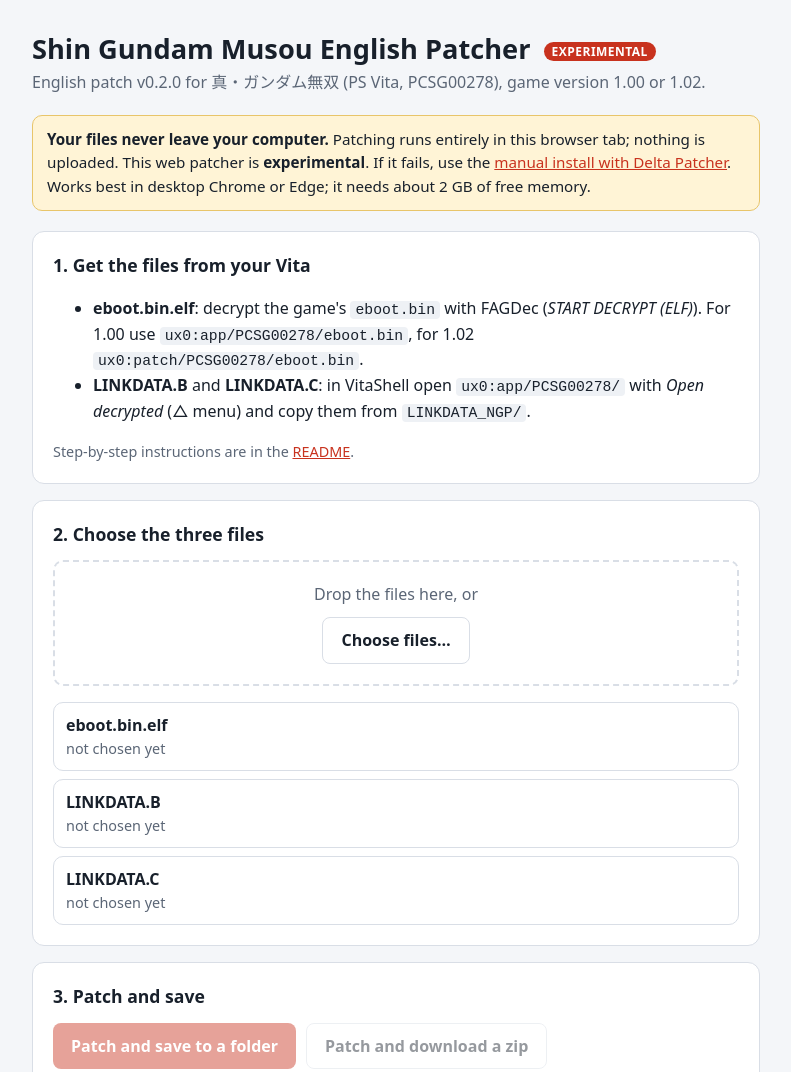
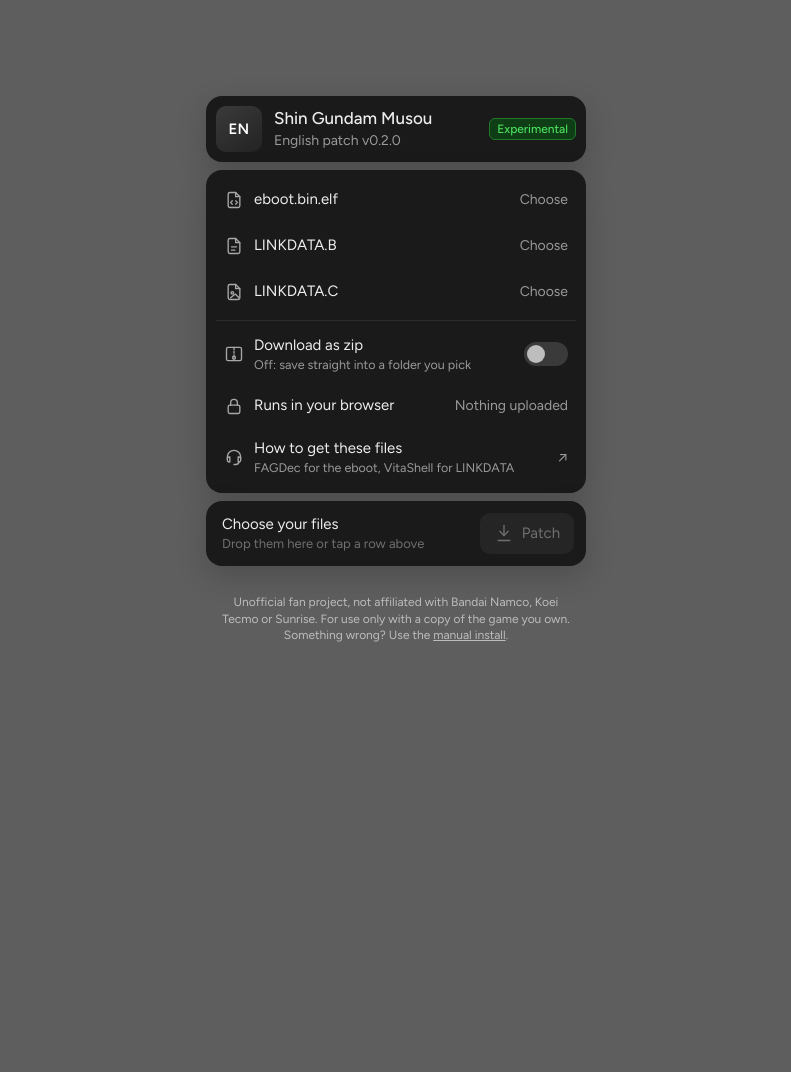
Before and after one commit to irxd/shin-gundam-musou-en, a plain HTML site: page docs/index.html in a window 1280 px wide. Shown: the top 1072 px of the page, without its empty margins (244-1035 px from the left). After the commit the page ends 800 px from the top, so only its background shows below. Drawn offline with Linux system fonts and the light colour scheme.

Commit message:
feat(web): redesign the web patcher as minimal stacked cards
Co-Authored-By: Claude Opus 5.5 <noreply@anthropic.com>

```diff
--- a/docs/index.html
+++ b/docs/index.html
@@ -5,126 +5,155 @@
 <meta name="viewport" content="width=device-width, initial-scale=1">
 <title>Shin Gundam Musou English Patcher</title>
 <meta name="description" content="Apply the English patch for Shin Gundam Musou (PS Vita, PCSG00278) in your browser. Your files never leave your computer.">
+<link rel="preconnect" href="https://fonts.googleapis.com">
+<link rel="preconnect" href="https://fonts.gstatic.com" crossorigin>
+<link href="https://fonts.googleapis.com/css2?family=Figtree:wght@400;500;600&display=swap" rel="stylesheet">
 <style>
   :root {
-    --bg: #f4f6f9; --panel: #ffffff; --text: #18202b; --muted: #5b6676; --line: #d9dee6;
-    --accent: #c8321e; --accent-text: #ffffff; --ok: #1d7a46; --ok-bg: #e7f5ec; --bad: #b3261e; --bad-bg: #fdecea;
-    --warn-bg: #fff4d6; --warn-line: #e8c56a; --code: #eef1f5;
-  }
-  @media (prefers-color-scheme: dark) {
-    :root:not([data-theme="light"]) {
-      --bg: #0f141b; --panel: #171e27; --text: #e6ebf1; --muted: #98a3b3; --line: #2b3542;
-      --accent: #e0503a; --ok: #5fcf8f; --ok-bg: #12301f; --bad: #ff8a80; --bad-bg: #3a1714;
-      --warn-bg: #352a10; --warn-line: #7a6326; --code: #222b36;
-    }
+    --page: #5e5e5e; --card: #1a1a1a; --row: #252525; --row-hover: #222222; --line: #2c2c2c;
+    --text: #ededed; --muted: #9a9a9a; --dim: #6f6f6f; --icon: #a8a8a8;
+    --green: #4ade5c; --green-bg: #0f3d16; --green-line: #1f7a2c; --red: #ff7b72;
   }
   * { box-sizing: border-box; }
-  body { margin: 0; background: var(--bg); color: var(--text);
-         font: 16px/1.55 system-ui, -apple-system, "Segoe UI", Roboto, sans-serif; }
-  main { max-width: 760px; margin: 0 auto; padding: 32px 16px 64px; }
-  h1 { font-size: 1.7rem; line-height: 1.25; margin: 0 0 4px; }
-  h2 { font-size: 1.1rem; margin: 0 0 12px; }
-  a { color: var(--accent); }
-  code { background: var(--code); padding: 1px 5px; border-radius: 4px; font-size: .92em; overflow-wrap: anywhere; }
-  .sub { color: var(--muted); margin: 0 0 20px; }
-  .badge { display: inline-block; vertical-align: middle; font-size: .75rem; font-weight: 700; letter-spacing: .04em;
-           text-transform: uppercase; padding: 2px 8px; border-radius: 999px; background: var(--accent);
-           color: var(--accent-text); margin-left: 6px; }
-  .note { background: var(--warn-bg); border: 1px solid var(--warn-line); border-radius: 10px; padding: 12px 14px;
-          margin: 0 0 20px; font-size: .95rem; }
-  .panel { background: var(--panel); border: 1px solid var(--line); border-radius: 12px; padding: 20px;
-           margin: 0 0 16px; }
-  .panel > p:last-child, .panel > ul:last-child, .panel > ol:last-child { margin-bottom: 0; }
-  #drop { border: 2px dashed var(--line); border-radius: 10px; padding: 20px; text-align: center; color: var(--muted);
-          transition: border-color .15s, background .15s; }
-  #drop.over { border-color: var(--accent); background: var(--code); }
-  button { font: inherit; font-weight: 600; border: 0; border-radius: 8px; padding: 10px 18px; cursor: pointer;
-           background: var(--accent); color: var(--accent-text); }
-  button.secondary { background: transparent; color: var(--text); border: 1px solid var(--line); }
-  button:disabled { opacity: .45; cursor: not-allowed; }
-  .slots { list-style: none; padding: 0; margin: 16px 0 0; display: grid; gap: 8px; }
-  .slot { border: 1px solid var(--line); border-radius: 10px; padding: 10px 12px; }
-  .slot .name { font-weight: 600; }
-  .slot .file { color: var(--muted); font-size: .9rem; overflow-wrap: anywhere; }
-  .slot .msg { font-size: .9rem; }
-  .slot.ok { border-color: var(--ok); background: var(--ok-bg); }
-  .slot.ok .msg { color: var(--ok); }
-  .slot.bad { border-color: var(--bad); background: var(--bad-bg); }
-  .slot.bad .msg { color: var(--bad); }
-  .actions { display: flex; flex-wrap: wrap; gap: 10px; margin-top: 4px; }
-  progress { width: 100%; height: 14px; accent-color: var(--accent); }
-  #error { color: var(--bad); background: var(--bad-bg); border: 1px solid var(--bad); border-radius: 10px;
-           padding: 10px 12px; margin: 16px 0 0; overflow-wrap: anywhere; }
-  .small { font-size: .9rem; color: var(--muted); }
-  footer { color: var(--muted); font-size: .85rem; margin-top: 28px; }
+  html, body { margin: 0; min-height: 100%; }
+  body { background: var(--page); color: var(--text); font: 15px/1.4 Figtree, system-ui, -apple-system, "Segoe UI", sans-serif;
+         -webkit-font-smoothing: antialiased; display: flex; justify-content: center; align-items: flex-start; }
+  main { width: 100%; max-width: 380px; margin: 0 16px; padding: 12vh 0 48px; display: grid; gap: 8px; }
+  .card { background: var(--card); border-radius: 16px; padding: 8px; box-shadow: 0 10px 30px rgba(0,0,0,.18); }
+  a { color: inherit; text-decoration: none; }
+  svg { width: 20px; height: 20px; flex: none; stroke: var(--icon); fill: none; stroke-width: 1.6;
+        stroke-linecap: round; stroke-linejoin: round; }
+
+  /* header */
+  .head { display: flex; align-items: center; gap: 12px; padding: 2px; }
+  .logo { width: 46px; height: 46px; border-radius: 10px; background: linear-gradient(145deg, #3a3a3a, #232323);
+          display: grid; place-items: center; font-weight: 600; font-size: 15px; letter-spacing: .02em; color: #fff; }
+  .head .t { font-size: 17px; font-weight: 500; }
+  .head .s { color: var(--muted); font-size: 14px; }
+
+  /* rows */
+  .row { display: flex; align-items: center; gap: 10px; width: 100%; min-height: 44px; padding: 8px 10px;
+         border-radius: 10px; border: 0; background: none; color: var(--text); font: inherit; text-align: left; }
+  .row + .row { margin-top: 2px; }
+  button.row, a.row, label.row { cursor: pointer; }
+  button.row:hover, a.row:hover, label.row:hover { background: var(--row-hover); }
+  .row .label { flex: 1; min-width: 0; }
+  .row .label small { display: block; color: var(--muted); font-size: 12.5px; line-height: 1.35; margin-top: 1px;
+                      overflow-wrap: anywhere; }
+  .row .meta { color: var(--muted); font-size: 14px; white-space: nowrap; }
+  .row.ok { background: var(--row); }
+  .row.ok svg.st { stroke: var(--green); }
+  .row.bad .label small { color: var(--red); }
+  .row.bad svg.st { stroke: var(--red); }
+  .sep { height: 1px; background: var(--line); margin: 6px 2px; }
+  .badge { font-size: 12px; font-weight: 500; color: var(--green); background: var(--green-bg);
+           border: 1px solid var(--green-line); border-radius: 6px; padding: 2px 7px; white-space: nowrap; }
+  #drop.over { outline: 1px dashed var(--muted); outline-offset: -1px; }
+
+  /* switch */
+  .switch { position: relative; width: 44px; height: 24px; flex: none; }
+  .switch input { position: absolute; inset: 0; opacity: 0; margin: 0; cursor: pointer; }
+  .switch span { position: absolute; inset: 0; border-radius: 999px; background: #3a3a3a; transition: background .15s; }
+  .switch span::after { content: ""; position: absolute; top: 3px; left: 3px; width: 18px; height: 18px; border-radius: 50%;
+                        background: #bdbdbd; transition: transform .15s; }
+  .switch input:checked + span { background: #4a4a4a; }
+  .switch input:checked + span::after { transform: translateX(20px); background: #f2f2f2; }
+  .switch input:disabled { cursor: not-allowed; }
+  .switch input:focus-visible + span { outline: 2px solid var(--muted); outline-offset: 2px; }
+
+  /* footer */
+  .foot { display: flex; align-items: center; gap: 10px; padding: 4px 4px 4px 8px; }
+  .foot .info { flex: 1; min-width: 0; }
+  .foot .info .t { font-size: 15px; }
+  .foot .info .s { color: var(--dim); font-size: 13px; overflow-wrap: anywhere; }
+  .btn { display: inline-flex; align-items: center; gap: 8px; border: 0; border-radius: 10px; padding: 10px 14px;
+         background: var(--row); color: var(--text); font: inherit; font-size: 15px; cursor: pointer; }
+  .btn svg { stroke: var(--text); }
+  .btn:hover:not(:disabled) { background: #2e2e2e; }
+  .btn:disabled { color: var(--dim); cursor: not-allowed; }
+  .btn:disabled svg { stroke: var(--dim); }
+  .bar { height: 3px; border-radius: 3px; background: var(--line); margin: 6px 8px 2px; overflow: hidden; }
+  .bar i { display: block; height: 100%; width: 0; background: var(--text); transition: width .2s; }
+
+  .msg { padding: 10px 12px; font-size: 14px; color: var(--muted); }
+  .msg code { color: var(--text); font: 12.5px ui-monospace, "Cascadia Mono", Consolas, monospace; overflow-wrap: anywhere; }
+  .msg p { margin: 0 0 8px; } .msg p:last-child { margin: 0; }
+  #error { color: var(--red); }
+  .fine { color: #d4d4d4; font-size: 12px; text-align: center; padding: 8px 12px 0; opacity: .8; }
+  .fine a { text-decoration: underline; }
+  :focus-visible { outline: 2px solid var(--muted); outline-offset: 2px; }
 </style>
 </head>
 <body>
-<main>
-  <h1>Shin Gundam Musou English Patcher <span class="badge">Experimental</span></h1>
-  <p class="sub">English patch <span id="patch-version"></span> for 真・ガンダム無双 (PS Vita, PCSG00278), game version 1.00 or 1.02.</p>
-
-  <p class="note"><strong>Your files never leave your computer.</strong> Patching runs entirely in this browser tab;
-    nothing is uploaded. This web patcher is <strong>experimental</strong>. If it fails, use the
-    <a href="https://github.com/irxd/shin-musou-gundam-vita-english#installation">manual install with Delta Patcher</a>.
-    Works best in desktop Chrome or Edge; it needs about 2 GB of free memory.</p>
-
-  <section class="panel">
-    <h2>1. Get the files from your Vita</h2>
-    <ul>
-      <li><strong>eboot.bin.elf</strong>: decrypt the game's <code>eboot.bin</code> with FAGDec
-        (<em>START DECRYPT (ELF)</em>). For 1.00 use <code>ux0:app/PCSG00278/eboot.bin</code>, for 1.02
-        <code>ux0:patch/PCSG00278/eboot.bin</code>.</li>
-      <li><strong>LINKDATA.B</strong> and <strong>LINKDATA.C</strong>: in VitaShell open <code>ux0:app/PCSG00278/</code>
-        with <em>Open decrypted</em> (△ menu) and copy them from <code>LINKDATA_NGP/</code>.</li>
-    </ul>
-    <p class="small">Step-by-step instructions are in the
-      <a href="https://github.com/irxd/shin-musou-gundam-vita-english#real-ps-vita-repatch">README</a>.</p>
-  </section>
-
-  <section class="panel">
-    <h2>2. Choose the three files</h2>
-    <div id="drop">
-      <p style="margin:0 0 10px">Drop the files here, or</p>
-      <button id="pick" type="button" class="secondary">Choose files…</button>
-      <input id="files" type="file" multiple hidden>
-    </div>
-    <ul class="slots">
-      <li class="slot" data-slot="eboot"><div class="name">eboot.bin.elf</div><div class="file"></div><div class="msg"></div></li>
-      <li class="slot" data-slot="LINKDATA.B"><div class="name">LINKDATA.B</div><div class="file"></div><div class="msg"></div></li>
-      <li class="slot" data-slot="LINKDATA.C"><div class="name">LINKDATA.C</div><div class="file"></div><div class="msg"></div></li>
-    </ul>
-    <div id="error" role="alert" hidden></div>
-  </section>
-
-  <section class="panel">
-    <h2>3. Patch and save</h2>
-    <div class="actions">
-      <button id="save-folder" type="button" disabled>Patch and save to a folder</button>
-      <button id="save-zip" type="button" class="secondary" disabled>Patch and download a zip</button>
-    </div>
-    <p class="small" id="folder-note">Saving to a folder writes <code>rePatch/PCSG00278/…</code> inside the folder you
-      pick, without building a 1 GB zip first.</p>
-    <div id="progress-box" hidden>
-      <progress id="progress" value="0" max="1"></progress>
-      <p id="progress-label" class="small" style="margin:6px 0 0" aria-live="polite"></p>
+<main id="drop">
+  <section class="card">
+    <div class="head">
+      <div class="logo" aria-hidden="true">EN</div>
+      <div style="flex:1;min-width:0">
+        <div class="t">Shin Gundam Musou</div>
+        <div class="s" title="PCSG00278, game version 1.00 or 1.02">English patch <span id="patch-version"></span></div>
+      </div>
+      <span class="badge" title="This web patcher is new. If it fails, use the manual install.">Experimental</span>
     </div>
   </section>
 
-  <section class="panel" id="done" hidden>
-    <h2>4. Copy to your Vita</h2>
-    <p>Copy the <code>rePatch</code> folder to the root of <code>ux0:</code> on your Vita (for the zip, unzip it
-      first), so you end up with:</p>
-    <p><code>ux0:rePatch/PCSG00278/eboot.bin</code><br>
-       <code>ux0:rePatch/PCSG00278/LINKDATA_NGP/LINKDATA.B</code><br>
-       <code>ux0:rePatch/PCSG00278/LINKDATA_NGP/LINKDATA.C</code></p>
-    <p>You need the rePatch plugin installed. Start the game, and it's in English.</p>
+  <section class="card">
+    <button class="row" type="button" data-slot="eboot">
+      <svg class="st" viewBox="0 0 24 24"><path d="M14 3H7a2 2 0 0 0-2 2v14a2 2 0 0 0 2 2h10a2 2 0 0 0 2-2V8z"/><path d="M14 3v5h5"/><path d="m10 13-2 2 2 2"/><path d="m14 17 2-2-2-2"/></svg>
+      <span class="label">eboot.bin.elf<small></small></span><span class="meta">Choose</span>
+    </button>
+    <button class="row" type="button" data-slot="LINKDATA.B">
+      <svg class="st" viewBox="0 0 24 24"><path d="M14 3H7a2 2 0 0 0-2 2v14a2 2 0 0 0 2 2h10a2 2 0 0 0 2-2V8z"/><path d="M14 3v5h5"/><path d="M9 13h6M9 17h4"/></svg>
+      <span class="label">LINKDATA.B<small></small></span><span class="meta">Choose</span>
+    </button>
+    <button class="row" type="button" data-slot="LINKDATA.C">
+      <svg class="st" viewBox="0 0 24 24"><path d="M14 3H7a2 2 0 0 0-2 2v14a2 2 0 0 0 2 2h10a2 2 0 0 0 2-2V8z"/><path d="M14 3v5h5"/><circle cx="10" cy="13" r="1.5"/><path d="m18 19-4.5-4.5L8 19"/></svg>
+      <span class="label">LINKDATA.C<small></small></span><span class="meta">Choose</span>
+    </button>
+    <input id="files" type="file" multiple hidden>
+    <div class="sep"></div>
+    <label class="row" id="zip-row">
+      <svg viewBox="0 0 24 24"><rect x="3" y="4" width="18" height="16" rx="2"/><path d="M12 4v3M12 9v2M12 13v2"/><rect x="10.5" y="15" width="3" height="3" rx=".5"/></svg>
+      <span class="label">Download as zip<small id="zip-note">Off: save straight into a folder you pick</small></span>
+      <span class="switch"><input id="zip" type="checkbox" role="switch"><span></span></span>
+    </label>
+    <div class="row">
+      <svg viewBox="0 0 24 24"><rect x="5" y="11" width="14" height="10" rx="2"/><path d="M8 11V8a4 4 0 0 1 8 0v3"/></svg>
+      <span class="label">Runs in your browser</span><span class="meta">Nothing uploaded</span>
+    </div>
+    <a class="row" href="https://github.com/irxd/shin-musou-gundam-vita-english#real-ps-vita-repatch" target="_blank" rel="noopener">
+      <svg viewBox="0 0 24 24"><path d="M4 14v-2a8 8 0 0 1 16 0v2"/><path d="M4 14a2 2 0 0 1 2-2h1v6H6a2 2 0 0 1-2-2zM20 14a2 2 0 0 0-2-2h-1v6h1a2 2 0 0 0 2-2z"/><path d="M18 18a4 4 0 0 1-4 3h-2"/></svg>
+      <span class="label">How to get these files<small>FAGDec for the eboot, VitaShell for LINKDATA</small></span>
+      <span class="meta">↗</span>
+    </a>
   </section>
 
-  <footer>
-    Unofficial fan project, not affiliated with Bandai Namco, Koei Tecmo or Sunrise. For use only with a copy of the
-    game you own. · <a href="https://github.com/irxd/shin-musou-gundam-vita-english">Project page</a>
-  </footer>
+  <section class="card" id="error-card" hidden><div class="msg" id="error" role="alert"></div></section>
+
+  <section class="card" id="done" hidden>
+    <div class="msg">
+      <p style="color:var(--text)">Copy the <code>rePatch</code> folder to <code>ux0:</code> on your Vita<span id="unzip-hint"> (unzip it first)</span>:</p>
+      <p><code>ux0:rePatch/PCSG00278/eboot.bin</code><br><code>ux0:rePatch/PCSG00278/LINKDATA_NGP/LINKDATA.B</code><br><code>ux0:rePatch/PCSG00278/LINKDATA_NGP/LINKDATA.C</code></p>
+      <p>Needs the rePatch plugin. Then start the game.</p>
+    </div>
+  </section>
+
+  <section class="card">
+    <div class="foot">
+      <div class="info">
+        <div class="t" id="status">Choose your files</div>
+        <div class="s" id="status-sub">Drop them here or tap a row above</div>
+      </div>
+      <button class="btn" id="patch" type="button" disabled>
+        <svg viewBox="0 0 24 24"><path d="M12 3v12"/><path d="m7 10 5 5 5-5"/><path d="M5 21h14"/></svg>Patch
+      </button>
+    </div>
+    <div class="bar" id="bar" hidden><i></i></div>
+  </section>
+
+  <p class="fine">Unofficial fan project, not affiliated with Bandai Namco, Koei Tecmo or Sunrise. For use only with
+    a copy of the game you own. Something wrong? Use the
+    <a href="https://github.com/irxd/shin-musou-gundam-vita-english#installation">manual install</a>.</p>
 </main>
 <script type="module" src="patcher/app.js"></script>
 </body>
--- a/docs/patcher/app.js
+++ b/docs/patcher/app.js
@@ -4,10 +4,10 @@ import { makeZip, crc32 } from './zip.js';
 
 const $ = (s) => document.querySelector(s);
 const SLOTS = ['eboot', 'LINKDATA.B', 'LINKDATA.C'];
-const state = { manifest: null, slots: {}, busy: false };
+const state = { manifest: null, slots: {}, busy: false, done: false };
 const canPickFolder = 'showDirectoryPicker' in window;
 
-const mb = (n) => (n / 1048576).toFixed(n < 10485760 ? 1 : 0) + ' MB';
+const mb = (n) => (n < 10485760 ? (n / 1048576).toFixed(1) : Math.round(n / 1048576)) + ' MB';
 
 async function init() {
   try {
@@ -19,17 +19,17 @@ async function init() {
     showError('Could not load the patch files. Reload the page to try again.');
     return;
   }
-  $('#pick').addEventListener('click', () => $('#files').click());
+  for (const slot of SLOTS) document.querySelector(`[data-slot="${slot}"]`).addEventListener('click', () => $('#files').click());
   $('#files').addEventListener('change', (e) => addFiles(e.target.files));
   const drop = $('#drop');
   drop.addEventListener('dragover', (e) => { e.preventDefault(); drop.classList.add('over'); });
-  drop.addEventListener('dragleave', () => drop.classList.remove('over'));
+  drop.addEventListener('dragleave', (e) => { if (!drop.contains(e.relatedTarget)) drop.classList.remove('over'); });
   drop.addEventListener('drop', (e) => { e.preventDefault(); drop.classList.remove('over'); addFiles(e.dataTransfer.files); });
-  $('#save-folder').addEventListener('click', () => run('folder'));
-  $('#save-zip').addEventListener('click', () => run('zip'));
-  if (!canPickFolder) {
-    $('#save-folder').hidden = true;
-    $('#folder-note').hidden = true;
+  $('#patch').addEventListener('click', run);
+  $('#zip').addEventListener('change', render);
+  if (!canPickFolder) {                          // Firefox / Safari: zip only
+    $('#zip').checked = true;
+    $('#zip').disabled = true;
   }
   render();
 }
@@ -37,19 +37,18 @@ async function init() {
 async function addFiles(list) {
   if (state.busy) return;
   hideError();
+  state.done = false;
   for (const file of list) {
     const row = { file, checking: true };
-    const guess = /\.(elf|bin)$/i.test(file.name) && !/linkdata/i.test(file.name) ? 'eboot'
-      : /linkdata\.b$/i.test(file.name) ? 'LINKDATA.B' : /linkdata\.c$/i.test(file.name) ? 'LINKDATA.C' : null;
+    const guess = /linkdata\.b$/i.test(file.name) ? 'LINKDATA.B' : /linkdata\.c$/i.test(file.name) ? 'LINKDATA.C'
+      : /\.(elf|bin)$/i.test(file.name) ? 'eboot' : null;
     if (guess) { state.slots[guess] = row; render(); }
     const id = await identify(file, state.manifest);
+    if (guess && state.slots[guess] === row) delete state.slots[guess];
     if (id.kind && SLOTS.includes(id.kind)) {
-      if (guess && guess !== id.kind && state.slots[guess] === row) delete state.slots[guess];
       // don't replace a good file with a bad one picked later
-      if (id.ok || !state.slots[id.kind]?.ok || state.slots[id.kind] === row)
-        state.slots[id.kind] = { file, ...id };
+      if (id.ok || !state.slots[id.kind]?.ok) state.slots[id.kind] = { file, ...id };
     } else {
-      if (guess && state.slots[guess] === row) delete state.slots[guess];
       showError(`${file.name}: ${id.message}`);
     }
     render();
@@ -63,45 +62,65 @@ function render() {
     const s = state.slots[slot];
     el.classList.toggle('ok', !!s?.ok);
     el.classList.toggle('bad', !!s && !s.checking && !s.ok);
-    el.querySelector('.file').textContent = s ? `${s.file.name} · ${mb(s.file.size)}` : 'not chosen yet';
-    el.querySelector('.msg').textContent = s ? (s.checking ? 'Checking…' : s.message) : '';
+    el.disabled = state.busy;
+    const small = el.querySelector('small'), meta = el.querySelector('.meta');
+    if (!s) { small.textContent = ''; meta.textContent = 'Choose'; }
+    else if (s.checking) { small.textContent = 'Checking…'; meta.textContent = mb(s.file.size); }
+    else if (s.ok) {
+      small.textContent = s.entry.gameVersion ? `Game version ${s.entry.gameVersion}` : 'Decrypted original';
+      meta.textContent = mb(s.file.size);
+    } else { small.textContent = s.message; meta.textContent = 'Replace'; }
   }
+  const zip = $('#zip').checked;
+  $('#zip-note').textContent = !canPickFolder ? 'Saving to a folder needs Chrome or Edge'
+    : zip ? 'On: one ~1 GB zip to unzip yourself' : 'Off: save straight into a folder you pick';
+  $('#zip').disabled = state.busy || !canPickFolder;
+  $('#unzip-hint').hidden = !zip;
+
   const ready = SLOTS.every((k) => state.slots[k]?.ok);
-  for (const b of ['#save-folder', '#save-zip']) $(b).disabled = !ready || state.busy;
-  $('#pick').disabled = state.busy;
+  $('#patch').disabled = !ready || state.busy;
+  if (!state.busy && !state.done) {
+    const n = SLOTS.filter((k) => state.slots[k]?.ok).length;
+    setStatus(ready ? 'Ready to patch' : n ? `${n} of 3 files ready` : 'Choose your files',
+      ready ? (zip ? 'Creates a zip with the rePatch folder' : 'You\'ll pick where to save it')
+        : 'Drop them here or tap a row above');
+  }
 }
 
-async function run(mode) {
+function setStatus(title, sub) { $('#status').textContent = title; $('#status-sub').textContent = sub; }
+function setBar(f) { $('#bar').hidden = f == null; $('#bar i').style.width = `${Math.round((f ?? 0) * 100)}%`; }
+
+async function run() {
   hideError();
-  state.busy = true;
-  render();
+  const mode = $('#zip').checked ? 'zip' : 'folder';
   const jobs = SLOTS.map((k) => state.slots[k]);
   const total = jobs.reduce((n, j) => n + j.entry.target.size, 0);
   let doneBefore = 0;
-  const progress = $('#progress'), label = $('#progress-label');
-  $('#progress-box').hidden = false;
+  state.busy = true; state.done = false;
   $('#done').hidden = true;
+  render();
 
   try {
     let root = null;
     if (mode === 'folder') {
+      setStatus('Pick a folder', 'The rePatch folder is created inside it');
       root = await window.showDirectoryPicker({ id: 'sgm-repatch', mode: 'readwrite' });
     }
+    setBar(0);
     const zipEntries = [];
     for (const job of jobs) {
       const { entry } = job;
-      label.textContent = `Patching ${entry.source.name}…`;
       const patch = new Uint8Array(await (await fetch('patcher/patches/' + entry.patch)).arrayBuffer());
       const sink = mode === 'folder' ? await folderSink(root, entry.target.path) : zipSink(entry.target.path, zipEntries);
       await patchFile(job.file, entry, patch, sink, (n) => {
-        progress.value = (doneBefore + n) / total;
-        label.textContent = `Patching ${entry.source.name}… ${Math.floor(((doneBefore + n) / total) * 100)}%`;
+        const f = (doneBefore + n) / total;
+        setBar(f);
+        setStatus(`Patching… ${Math.floor(f * 100)}%`, entry.source.name);
       });
       doneBefore += entry.target.size;
     }
-    progress.value = 1;
     if (mode === 'zip') {
-      label.textContent = 'Preparing the zip…';
+      setStatus('Preparing the zip…', 'Almost done');
       const blob = makeZip(zipEntries);
       const a = document.createElement('a');
       a.href = URL.createObjectURL(blob);
@@ -110,18 +129,22 @@ async function run(mode) {
       a.click();
       a.remove();
       setTimeout(() => URL.revokeObjectURL(a.href), 60_000);
-      label.textContent = 'Done. Your browser is saving the zip.';
+      setStatus('Done', 'Your browser is saving the zip');
     } else {
-      label.textContent = `Done. Saved into the folder "${root.name}".`;
+      setStatus('Done', `Saved into "${root.name}"`);
     }
+    setBar(1);
+    state.done = true;
     $('#done').hidden = false;
   } catch (err) {
-    if (err?.name === 'AbortError') { label.textContent = 'Cancelled.'; }
+    setBar(null);
+    if (err?.name === 'AbortError') setStatus('Cancelled', 'Nothing was saved');
     else {
-      label.textContent = 'Failed.';
+      setStatus('Patching failed', 'See the message above');
       showError(err instanceof PatchError ? err.message : `Something went wrong: ${err?.message ?? err}`);
       if (!(err instanceof PatchError)) console.error(err);
     }
+    state.done = true;                           // keep this status until the files change
   } finally {
     state.busy = false;
     render();
@@ -146,7 +169,7 @@ function zipSink(path, entries) {
   };
 }
 
-function showError(msg) { const el = $('#error'); el.textContent = msg; el.hidden = false; }
-function hideError() { $('#error').hidden = true; }
+function showError(msg) { $('#error').textContent = msg; $('#error-card').hidden = false; }
+function hideError() { $('#error-card').hidden = true; }
 
 init();
```
